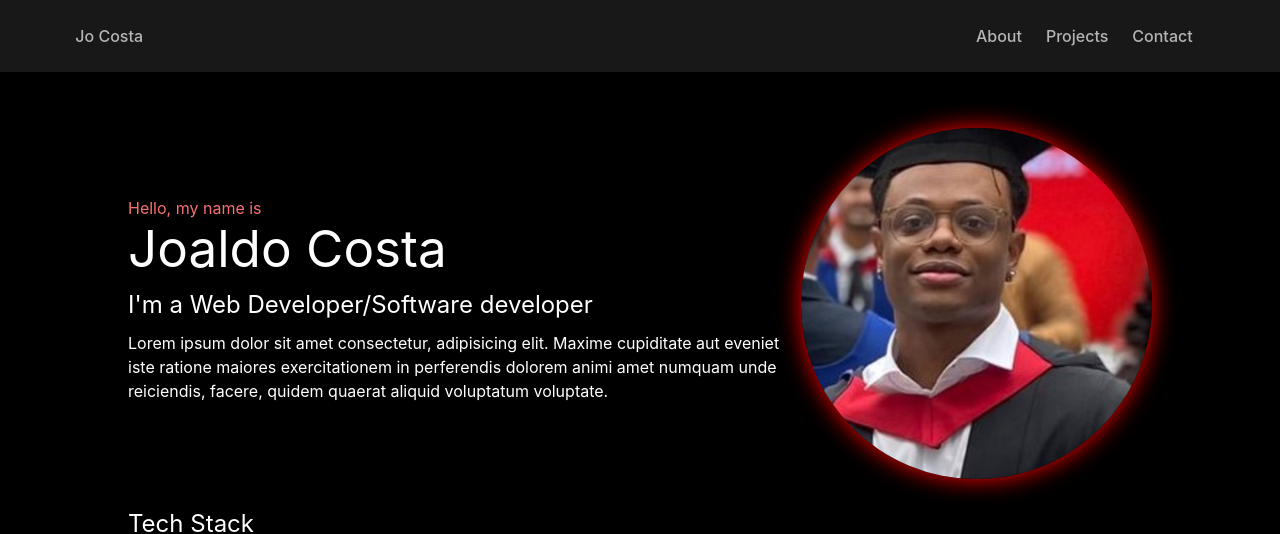
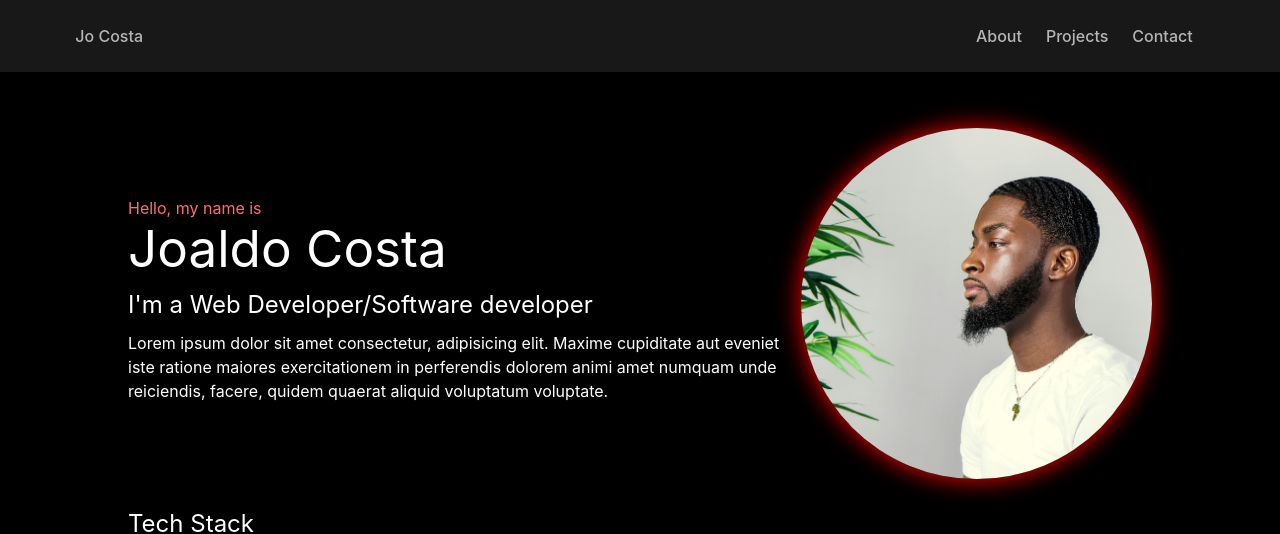
Before and after one commit to Jo-costa/portfolio-website, a Vue app: page / in a window 1280 px wide. Shown: the top 534 px of the page. Built offline with nearby package versions, Linux system fonts and the light colour scheme.

Commit message:
example profile pic

```diff
--- a/src/components/HeroSection.vue
+++ b/src/components/HeroSection.vue
@@ -17,7 +17,7 @@
         </p>
       </div>
       <div class="img-container">
-        <img class="" src="../assets/profilepic.jpg" alt="" srcset="" width="" />
+        <img class="" src="../assets/profile.jpg" alt="" srcset="" width="" />
       </div>
     </div>
     <div class="w-4/5 flex flex-col justify-start m-auto mt-8 text-left align-text md:text-1xl">
```
